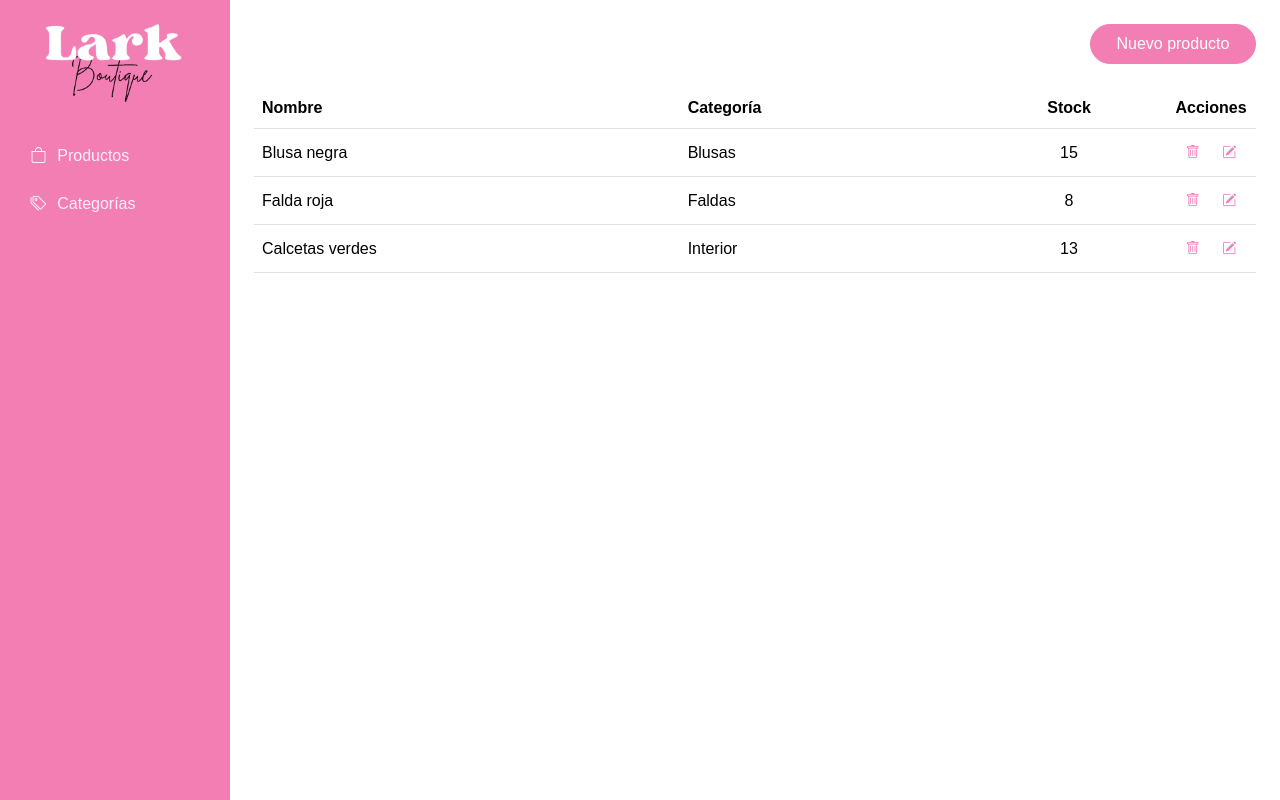
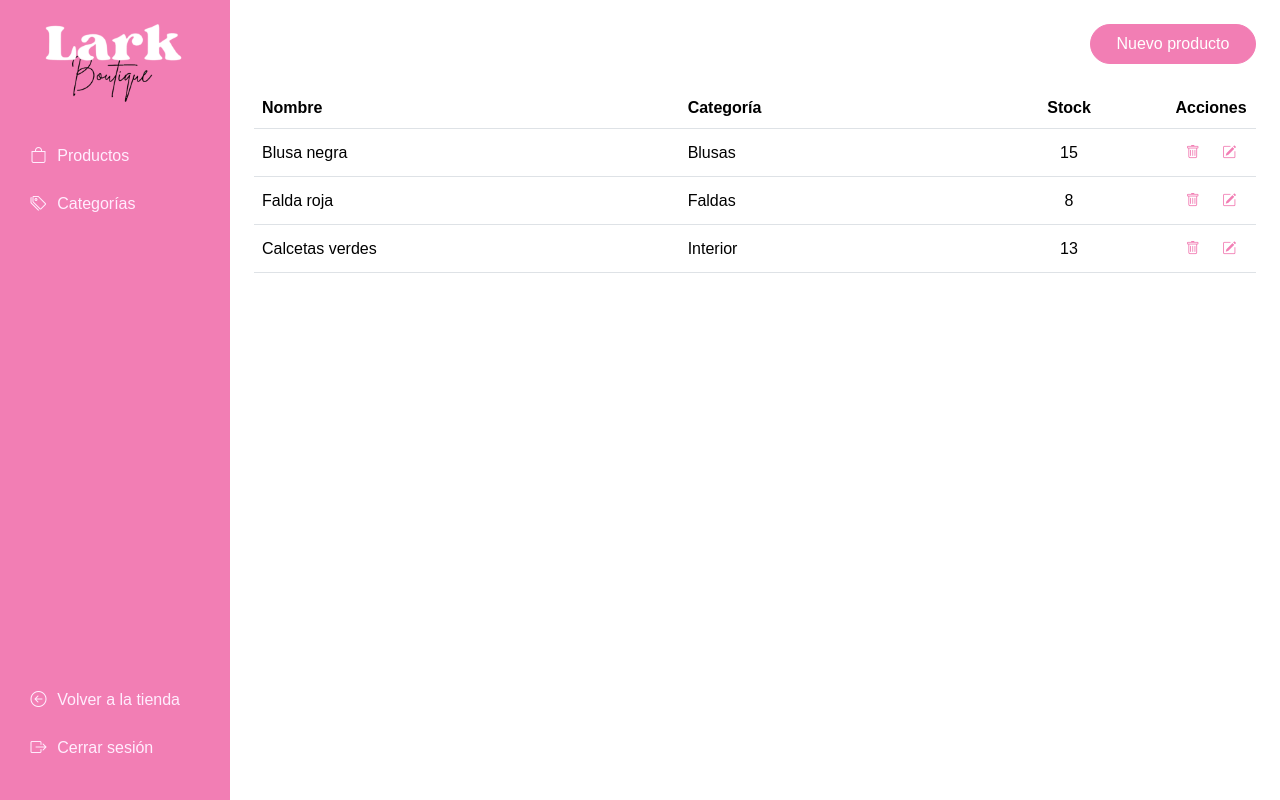
Before and after one commit to Manu316/Boutique_Django, a Django app: page /adminpanel/ in a window 1280 px wide. Run offline with Django 5.2, Linux system fonts and the light colour scheme; the visitor is signed in with stand-in values (Sample User, id 1).

Commit message:
Rework para el login de admin | admin ahora tiene logout

```diff
--- a/adminpanel/urls.py
+++ b/adminpanel/urls.py
@@ -5,11 +5,13 @@ from . import views
 app_name = "adminpanel"
 
 urlpatterns = [
-    # Login / logout
+    # Login
     path('login/', auth_views.LoginView.as_view(
-        template_name='adminpanel/login.html'
+        template_name='adminpanel/login.html',
+        redirect_authenticated_user=False
     ), name='login'),
-    path('logout/', auth_views.LogoutView.as_view(), name='logout'),
+    #Logout
+    path("logout/", auth_views.LogoutView.as_view(next_page="adminpanel:login"), name="logout"),
 
     # Dashboard
     path('', views.admin_productos, name='dashboard'),
--- a/templates/adminpanel/base_admin.html
+++ b/templates/adminpanel/base_admin.html
@@ -19,7 +19,7 @@
         <img src="{% static 'img/logo_blanco.png' %}" class="admin-logo mb-2" alt="Lark Boutique" height="80">
       </div>
 
-      <nav class="nav flex-column w-100 px-3">
+      <nav class="nav flex-column w-100 px-3 flex-grow-1">
         <a class="nav-link admin-nav-link
                   {% if request.resolver_match.url_name == 'admin_productos' %}active{% endif %}"
           href="{% url 'adminpanel:admin_productos' %}">
@@ -31,6 +31,21 @@
           href="{% url 'adminpanel:categorias' %}">
           <i class="bi bi-tags"></i> Categorías
         </a>
+
+        <div class="flex-grow-1"></div>
+
+        <a class="nav-link admin-nav-link text-primary"
+          href="{% url 'home' %}">
+          <i class="bi bi-arrow-left-circle"></i> Volver a la tienda
+        </a>
+
+        <form action="{% url 'adminpanel:logout' %}" method="post">
+          {% csrf_token %}
+          <button type="submit"
+                  class="nav-link admin-nav-link text-start text-danger w-100 btn btn-link">
+            <i class="bi bi-box-arrow-right"></i> Cerrar sesión
+          </button>
+        </form>
       </nav>
     </aside>
 
```
